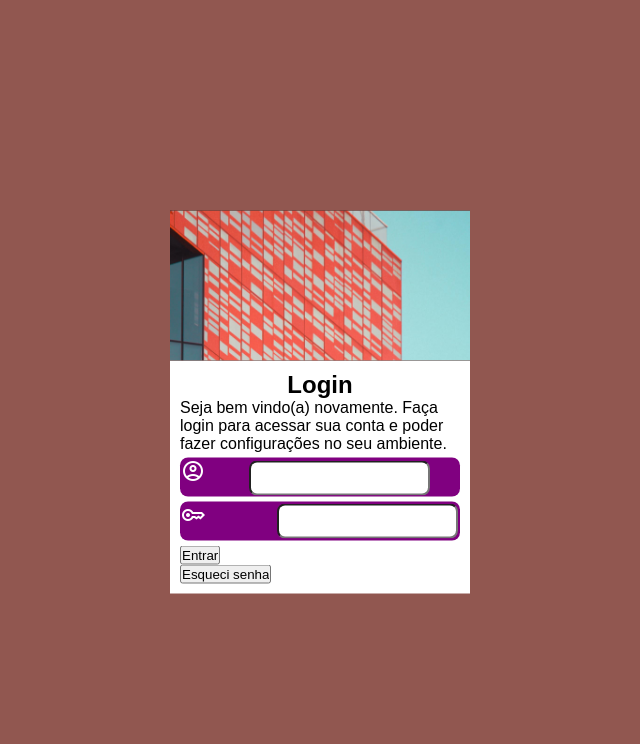
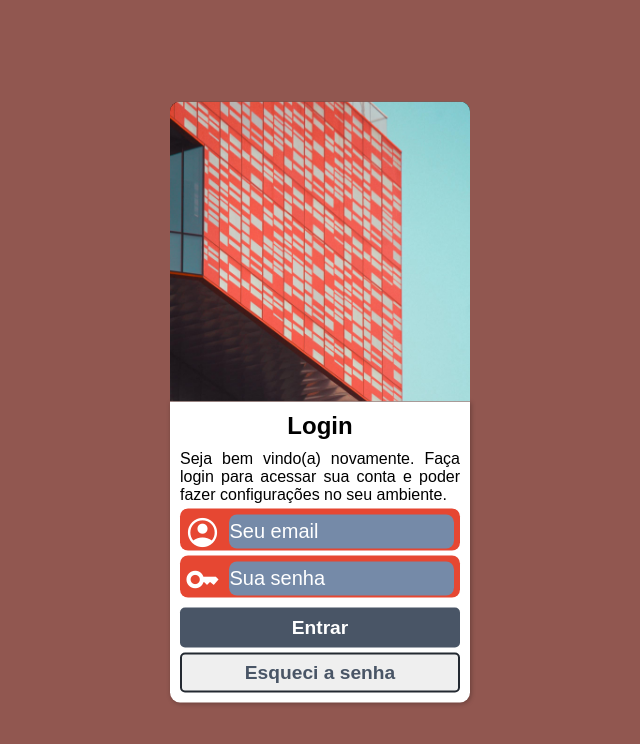
Before and after one commit to PackmcFurry/projeto-login, a plain HTML site: page V01/index.html in a window 1280 px wide. Shown: the whole page, without its empty margins (320-960 px from the left). Drawn offline with nearby package versions, Linux system fonts and the light colour scheme.

Commit message:
Adicionado estilo ao projeto

```diff
--- /dev/null
+++ b/V01/estilo/style.css
@@ -0,0 +1,143 @@
+
+:root{
+    --cor0: #915750;
+    --cor1: #495566;
+    --cor2: #BCE632;
+    --cor3: #E64732;
+}
+
+*{
+    box-sizing: border-box;
+    margin: 0px;
+    padding: 0px;
+}
+
+body, html{
+    font-family: Arial, Helvetica, sans-serif;
+}
+
+body{
+    background-color: var(--cor0)
+}
+
+div#menu{
+    position:absolute;
+    top: 50%;
+    left: 50%;
+    transform: translate(-50%,-50%);
+}
+
+div > iframe{
+    position: relative;
+    top: 4px;
+    width: 300px;
+    height: 300px;
+    border-radius: 10px 10px 0px 0px;
+}
+
+div > section{
+    padding: 10px;
+    background-color: white;
+    width: 300px;
+    border-radius: 0px 0px 10px 10px;
+    box-shadow: 1px 1px 5px rgba(0, 0, 0, 0.288);
+    text-align: justify;
+}
+
+div > section > h1{
+    text-align: center;
+    margin-bottom: 10px;
+}
+
+div.user , div.pass{
+    background-color: var(--cor3);
+    height: 42px;
+    margin: 5px 0px;
+    border-radius: 8px;
+}
+
+input.user , input.pass{
+    border-radius: 8px;
+    height: 34px;
+    width: 225px;
+    position: relative;
+    top: -6px;
+    left: -5px;
+    font-size: 20px;
+    border: 0px;
+    background-color: rgb(117, 138, 168);
+}
+
+input.user::placeholder , input.pass::placeholder{
+    color: white;
+}
+
+input.user:focus , input.pass:focus{
+    background-color: rgb(218, 233, 255);
+}
+
+input.user:focus::placeholder , input.pass:focus::placeholder{
+    color: transparent;
+}
+
+span{
+    position: relative;
+    top: 6px;
+    left: -10px;
+    padding-left: 15px;
+    color: white;
+}
+
+.material-symbols-rounded {
+    font-size: 35px;
+  font-variation-settings:
+  'FILL' 1,
+  'wght' 400,
+  'GRAD' 0,
+  'opsz' 40
+}
+
+.material-symbols-outlined {
+    font-size: 35px;
+  font-variation-settings:
+  'FILL' 1,
+  'wght' 400,
+  'GRAD' 0,
+  'opsz' 40
+}
+
+#entrar , #esquece{
+    margin: auto;
+    height: 40px;
+    width: 280px;
+    margin-top: 5px;
+    border-radius: 5px;
+    cursor: pointer;
+}
+
+#entrar{
+    background-color: var(--cor1);
+    color: white;
+    font-weight: bold;
+    font-size: 1.2em;
+    border: 0px;
+}
+
+#entrar:hover{
+    background-color: #232931;
+    animation-duration: 0.2s;
+}
+
+#esquece{
+    color: var(--cor1);
+    font-weight: bold;
+    font-size: 1.2em;
+    border: 2px solid #232931;
+}
+
+#esquece:hover{
+    background-color: var(--cor1);
+    color: white;
+    animation-duration: 0.2s;
+    border: 2px solid #232931;
+}
--- a/index.html
+++ b/V01/index.html
@@ -5,11 +5,11 @@
     <meta name="viewport" content="width=device-width, initial-scale=1.0">
     <title>Projeto Login</title>
 
-    <link rel="stylesheet" href="https://fonts.googleapis.com/css2?family=Material+Symbols+Outlined:opsz,wght,FILL,GRAD@20..48,100..700,0..1,-50..200&icon_names=key" />
     <link rel="stylesheet" href="https://fonts.googleapis.com/css2?family=Material+Symbols+Rounded:opsz,wght,FILL,GRAD@20..48,100..700,0..1,-50..200&icon_names=account_circle" />
 
+    <link rel="stylesheet" href="https://fonts.googleapis.com/css2?family=Material+Symbols+Outlined:opsz,wght,FILL,GRAD@20..48,100..700,0..1,-50..200&icon_names=key" />
+
     <link rel="stylesheet" href="estilo/style.css">
-    <link rel="stylesheet" href="estilo/media-querie.css">
 </head>
 <body>
     <div id="menu">
@@ -23,18 +23,19 @@
                     <label for="iemail">
                         <span class="material-symbols-rounded">account_circle</span>
                     </label>
-                    <input class="user" type="email" name="email" id="iemail" required>
+                    <input class="user" type="email" name="email" id="iemail" placeholder="Seu email" required>
                 </div>
                 <div class="pass">
                     <label for="isenha">
-                        <span class="material-symbols-outlined">key</span>
+                       <span class="material-symbols-outlined">key</span>
                     </label>
-                    <input class="pass" type="password" name="senha" id="isenha" required>
+                    <input class="pass" type="password" name="senha" id="isenha" placeholder="Sua senha" required>
                 </div>
 
                 <div>
-                    <input class="entrar" type="submit" value="Entrar"> <br>
-                    <input class="apagar" type="button" value="Esqueci senha">
+                    <input class="entrar" type="submit" value="Entrar" id="entrar">
+
+                    <input class="apagar" type="button" value="Esqueci a senha" id="esquece">
                 </div>
             </form>
         </section>
--- a/estilo/style.css
+++ /dev/null
@@ -1,76 +0,0 @@
-:root{
-    --cor0: #915750;
-    --cor1: #495566;
-    --cor2: #BCE632;
-    --cor3: #E64732;
-
-}
-
-*{
-    box-sizing: border-box;
-    margin: 0px;
-    padding: 0px;
-}
-
-body, html{
-    font-family: Arial, Helvetica, sans-serif;
-}
-
-body{
-    background-color: var(--cor0)
-}
-
-div#menu{
-    position:absolute;
-    top: 50%;
-    left: 50%;
-    transform: translate(-50%,-50%);
-}
-
-div > iframe{
-    position: relative;
-    top: 4px;
-    width: 300px;
-}
-
-div > section{
-    padding: 10px;
-    background-color: white;
-    width: 300px;
-}
-
-div > section > h1{
-    text-align: center;
-}
-
-div.user{
-    padding: 1px;
-    background-color: purple;
-    margin: 5px 0px;
-    border-radius: 8px;
-}
-
-div.pass{
-    padding: 1px;
-    background-color: purple;
-    margin: 5px 0px;
-    border-radius: 8px;
-}
-
-input.user{
-    border-radius: 8px;
-    height: 35px;
-}
-
-input.pass{
-    border-radius: 8px;
-    height: 35px;
-    position: relative;
-    top: -1px;
-    left: 28px;
-}
-
-span{
-    padding-right: 40px;
-    color: white;
-}
```
Also changed, not shown: V01/estilo/pc.css (added), V01/estilo/tablet.css (added), V01/imagens/edificio.jpg (renamed from imagens/edificio.jpg), V01/predio.html (renamed from predio.html).
